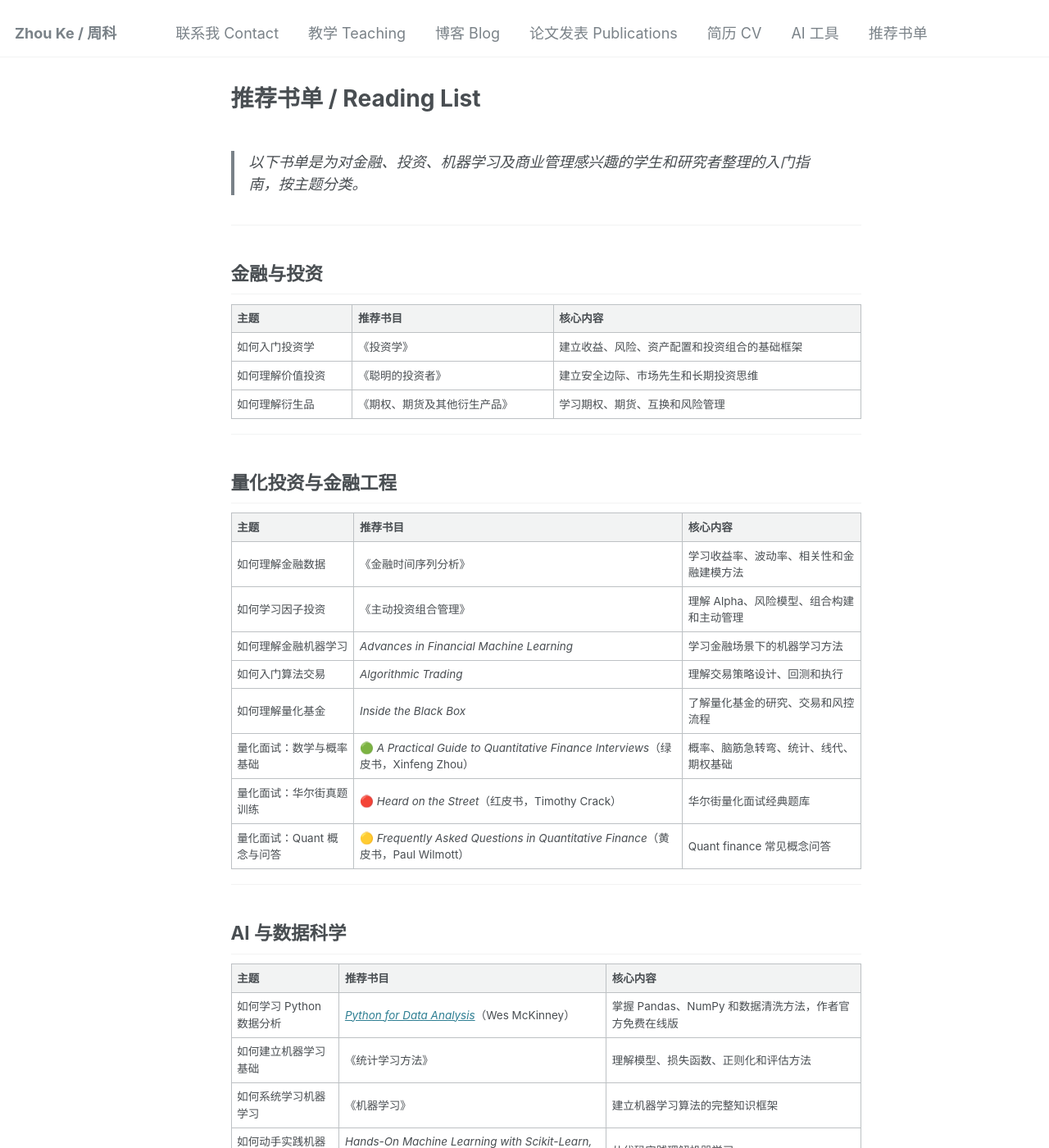
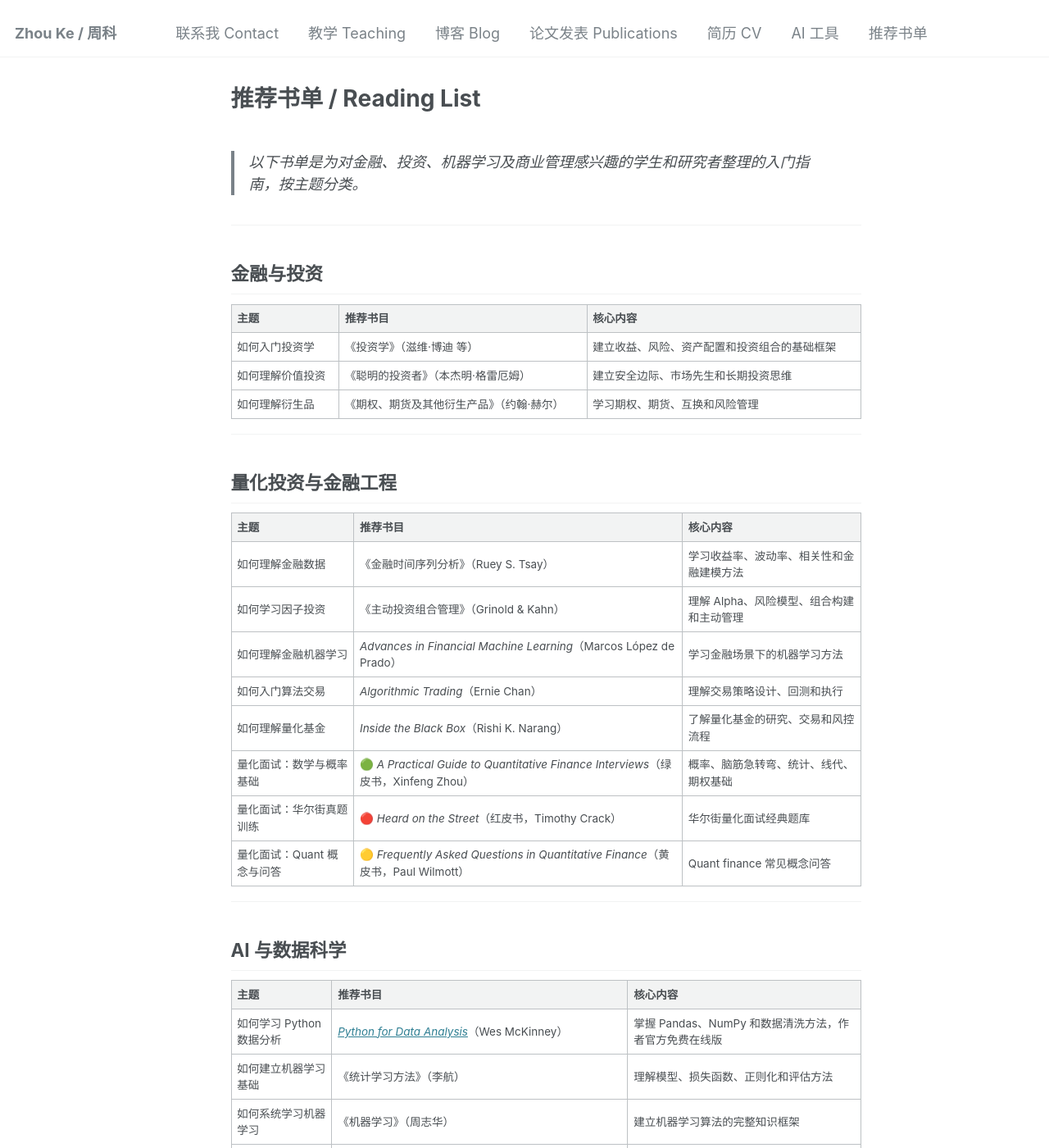
Before and after one commit to hustzhke/hustzhke.github.io, a Jekyll site: the page built from _pages/reading-list.md, in a window 1280 px wide and 1400 px high. Shown: the whole window at 82% size. Built offline with Jekyll 4.4.1, drawn with Linux system fonts in a browser that asks for light colours; some of the changed text lies outside the part shown.

Commit message:
feat: add authors to all 15 books missing attribution
金融(3) + 量化(5) + AI(4) + 经济学(6), 顺便补上花书的 Ian Goodfellow

```diff
--- a/_pages/reading-list.md
+++ b/_pages/reading-list.md
@@ -13,9 +13,9 @@ author_profile: false
 
 | 主题 | 推荐书目 | 核心内容 |
 |------|----------|----------|
-| 如何入门投资学 | 《投资学》 | 建立收益、风险、资产配置和投资组合的基础框架 |
-| 如何理解价值投资 | 《聪明的投资者》 | 建立安全边际、市场先生和长期投资思维 |
-| 如何理解衍生品 | 《期权、期货及其他衍生产品》 | 学习期权、期货、互换和风险管理 |
+| 如何入门投资学 | 《投资学》（滋维·博迪 等） | 建立收益、风险、资产配置和投资组合的基础框架 |
+| 如何理解价值投资 | 《聪明的投资者》（本杰明·格雷厄姆） | 建立安全边际、市场先生和长期投资思维 |
+| 如何理解衍生品 | 《期权、期货及其他衍生产品》（约翰·赫尔） | 学习期权、期货、互换和风险管理 |
 
 ---
 
@@ -23,11 +23,11 @@ author_profile: false
 
 | 主题 | 推荐书目 | 核心内容 |
 |------|----------|----------|
-| 如何理解金融数据 | 《金融时间序列分析》 | 学习收益率、波动率、相关性和金融建模方法 |
-| 如何学习因子投资 | 《主动投资组合管理》 | 理解 Alpha、风险模型、组合构建和主动管理 |
-| 如何理解金融机器学习 | *Advances in Financial Machine Learning* | 学习金融场景下的机器学习方法 |
-| 如何入门算法交易 | *Algorithmic Trading* | 理解交易策略设计、回测和执行 |
-| 如何理解量化基金 | *Inside the Black Box* | 了解量化基金的研究、交易和风控流程 |
+| 如何理解金融数据 | 《金融时间序列分析》（Ruey S. Tsay） | 学习收益率、波动率、相关性和金融建模方法 |
+| 如何学习因子投资 | 《主动投资组合管理》（Grinold & Kahn） | 理解 Alpha、风险模型、组合构建和主动管理 |
+| 如何理解金融机器学习 | *Advances in Financial Machine Learning*（Marcos López de Prado） | 学习金融场景下的机器学习方法 |
+| 如何入门算法交易 | *Algorithmic Trading*（Ernie Chan） | 理解交易策略设计、回测和执行 |
+| 如何理解量化基金 | *Inside the Black Box*（Rishi K. Narang） | 了解量化基金的研究、交易和风控流程 |
 | 量化面试：数学与概率基础 | 🟢 *A Practical Guide to Quantitative Finance Interviews*（绿皮书，Xinfeng Zhou） | 概率、脑筋急转弯、统计、线代、期权基础 |
 | 量化面试：华尔街真题训练 | 🔴 *Heard on the Street*（红皮书，Timothy Crack） | 华尔街量化面试经典题库 |
 | 量化面试：Quant 概念与问答 | 🟡 *Frequently Asked Questions in Quantitative Finance*（黄皮书，Paul Wilmott） | Quant finance 常见概念问答 |
@@ -39,12 +39,12 @@ author_profile: false
 | 主题 | 推荐书目 | 核心内容 |
 |------|----------|----------|
 | 如何学习 Python 数据分析 | [*Python for Data Analysis*](https://wesmckinney.com/book/)（Wes McKinney） | 掌握 Pandas、NumPy 和数据清洗方法，作者官方免费在线版 |
-| 如何建立机器学习基础 | 《统计学习方法》 | 理解模型、损失函数、正则化和评估方法 |
-| 如何系统学习机器学习 | 《机器学习》 | 建立机器学习算法的完整知识框架 |
-| 如何动手实践机器学习 | *Hands-On Machine Learning with Scikit-Learn, Keras & TensorFlow* | 从代码实践理解机器学习 |
+| 如何建立机器学习基础 | 《统计学习方法》（李航） | 理解模型、损失函数、正则化和评估方法 |
+| 如何系统学习机器学习 | 《机器学习》（周志华） | 建立机器学习算法的完整知识框架 |
+| 如何动手实践机器学习 | *Hands-On Machine Learning with Scikit-Learn, Keras & TensorFlow*（Aurélien Géron） | 从代码实践理解机器学习 |
 | 如何动手实践深度学习 | [《动手学深度学习》](https://zh.d2l.ai/)（李沐 等） | PyTorch 代码驱动，从线性回归到 Transformer 全覆盖 |
-| 如何理解深度学习 | [《深度学习》](/books/deep-learning/) | 理解神经网络、优化方法和深度模型 |
-| 如何理解机器学习系统 | *Designing Machine Learning Systems* | 理解数据、训练、部署和监控 |
+| 如何理解深度学习 | [《深度学习》](/books/deep-learning/)（Ian Goodfellow 等） | 理解神经网络、优化方法和深度模型 |
+| 如何理解机器学习系统 | *Designing Machine Learning Systems*（Chip Huyen） | 理解数据、训练、部署和监控 |
 | 如何理解大语言模型 | [*Build a Large Language Model (From Scratch)*](https://github.com/rasbt/LLMs-from-scratch)（Sebastian Raschka） | 从零用 PyTorch 实现 GPT 类模型，代码全开源 |
 | 如何理解强化学习 | [*Reinforcement Learning: An Introduction (2/e)*](http://incompleteideas.net/book/the-book-2nd.html)（Sutton & Barto） | RL 领域圣经，作者官方免费完整版，覆盖 MDP、TD 学习、策略梯度等 |
 
@@ -67,12 +67,12 @@ author_profile: false
 
 | 主题 | 推荐书目 | 核心内容 |
 |------|----------|----------|
-| 如何建立经济学直觉 | 《经济学原理》 | 理解价格、激励、市场和资源配置 |
-| 如何理解行为决策 | 《思考，快与慢》 | 理解认知偏差、决策误区和行为金融基础 |
-| 如何理解不确定性 | 《黑天鹅》 | 理解极端事件、模型局限和不可预测性 |
-| 如何面对风险和波动 | 《反脆弱》 | 理解如何从不确定性中受益 |
-| 如何建立长期主义思维 | 《穷查理宝典》 | 学习多元思维模型和复利思维 |
-| 如何建立决策系统 | 《原则》 | 学习复盘、组织管理和系统化决策方法 |
+| 如何建立经济学直觉 | 《经济学原理》（N·格里高利·曼昆） | 理解价格、激励、市场和资源配置 |
+| 如何理解行为决策 | 《思考，快与慢》（丹尼尔·卡尼曼） | 理解认知偏差、决策误区和行为金融基础 |
+| 如何理解不确定性 | 《黑天鹅》（纳西姆·塔勒布） | 理解极端事件、模型局限和不可预测性 |
+| 如何面对风险和波动 | 《反脆弱》（纳西姆·塔勒布） | 理解如何从不确定性中受益 |
+| 如何建立长期主义思维 | 《穷查理宝典》（查理·芒格） | 学习多元思维模型和复利思维 |
+| 如何建立决策系统 | 《原则》（瑞·达利欧） | 学习复盘、组织管理和系统化决策方法 |
 
 ---
 
```
